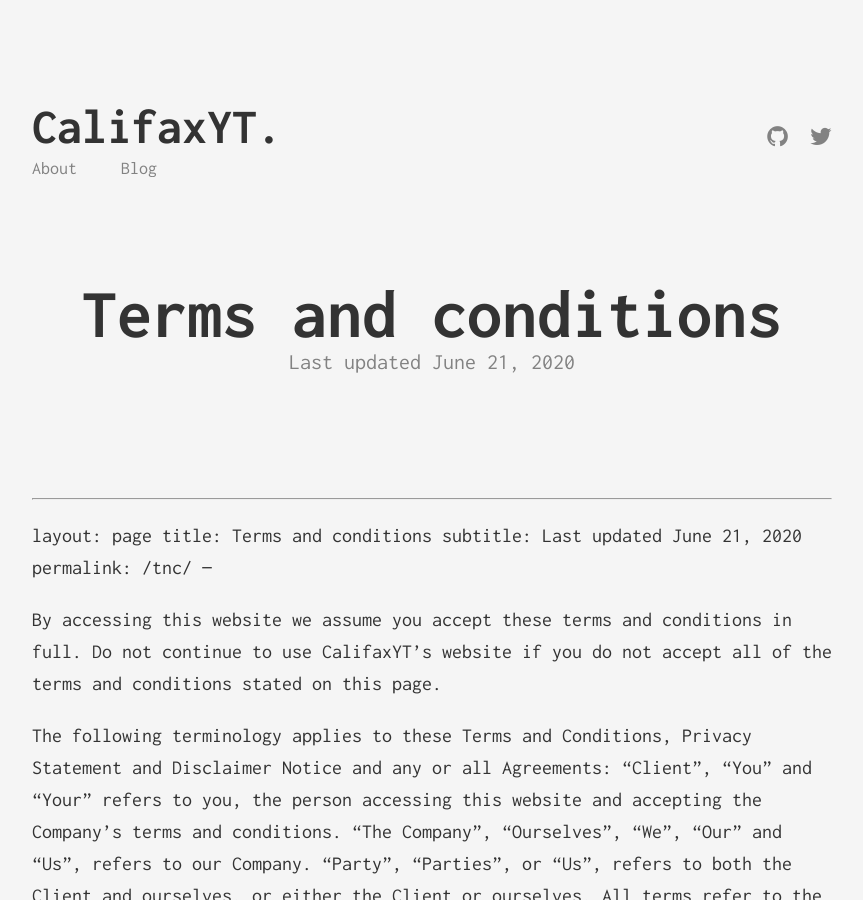
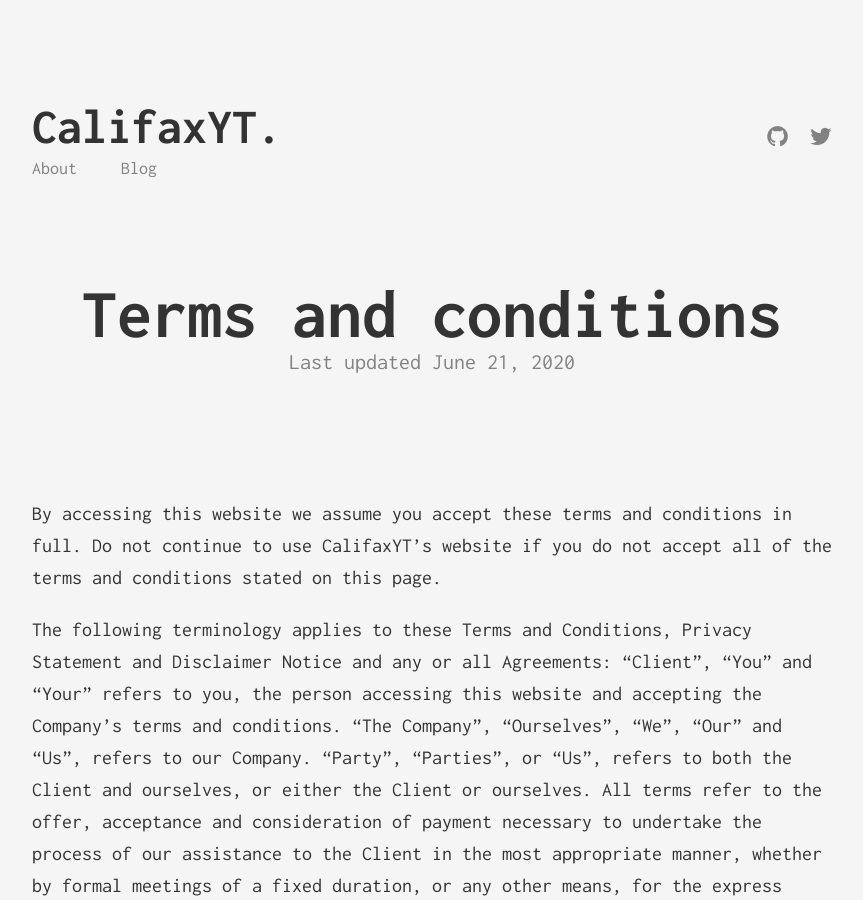
Before and after one commit to CalifaxYT/PersonalWS, a Jekyll site: the page built from tnc.md, in a window 1280 px wide and 900 px high. Shown: the whole window, without its empty margins (208-1071 px from the left). Built offline with Jekyll 4.4.1, drawn with Linux system fonts in a browser that asks for light colours; comment, search, counter and statistics services are not loaded.

Commit message:
•Fix califax.host/tnc•

```diff
--- a/tnc.md
+++ b/tnc.md
@@ -1,9 +1,3 @@
----
-layout: page
-title: Terms and conditions
-subtitle: Last updated June 21, 2020
-permalink: /tnc/
----
 ---
 layout: page
 title: Terms and conditions
```
